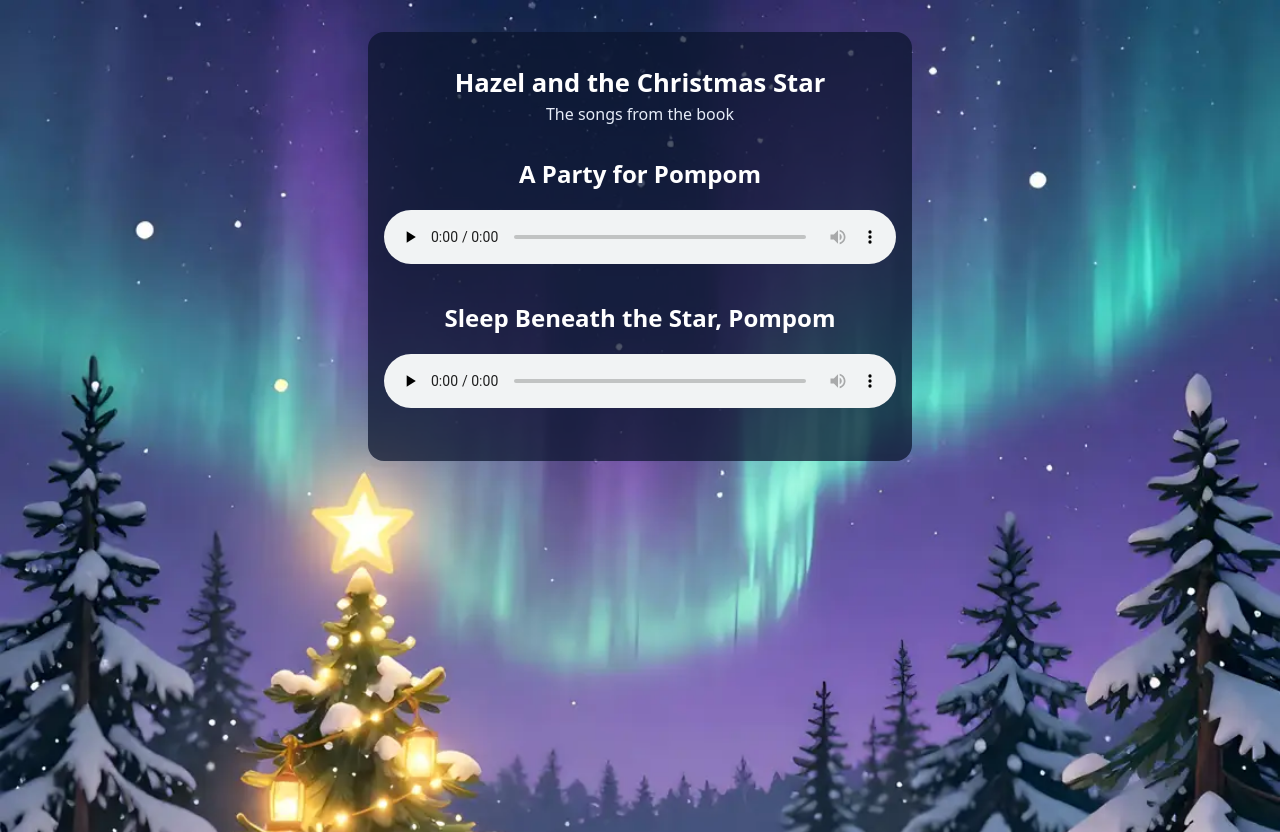
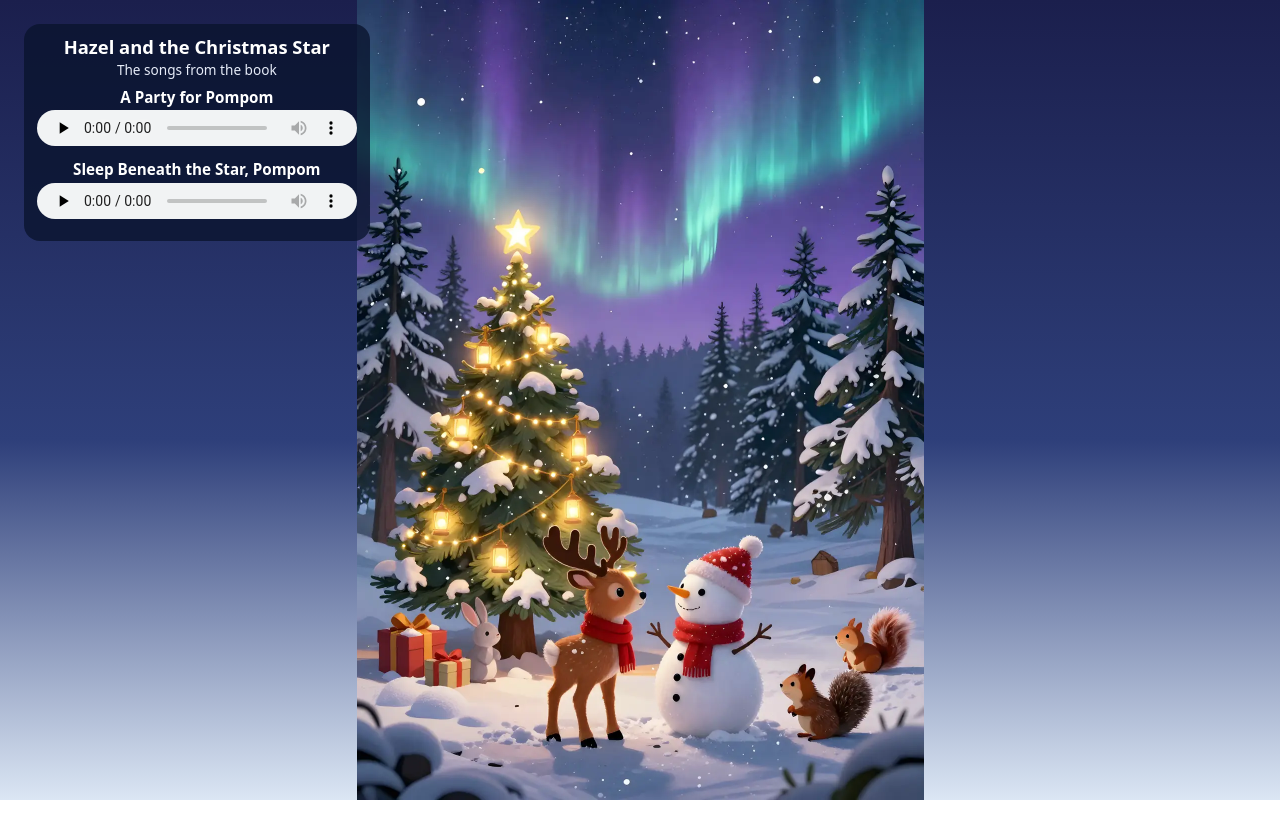
Before and after one commit to ATLMARKET/hazel-music, a plain HTML site: page index.html in a window 1280 px wide. After the commit the page ends 800 px from the top, so only its background shows below. Drawn offline with Linux system fonts and the light colour scheme.

Commit message:
Cover fully visible (contain), compact panel off the characters
Co-Authored-By: Claude Sonnet 5.5 <noreply@anthropic.com>

```diff
--- a/index.html
+++ b/index.html
@@ -5,11 +5,13 @@
 <meta name="viewport" content="width=device-width, initial-scale=1">
 <title>Hazel and the Christmas Star</title>
 <style>
-html{min-height:100%}
-body{font-family:system-ui,sans-serif;margin:0;min-height:100vh;color:#fff;text-align:center;background:#1b2a49 url(images/couverture.webp) center/cover no-repeat fixed}
-main{max-width:32rem;margin:2rem auto;padding:1rem;background:rgba(10,20,45,.72);border-radius:1rem}
-h1{font-size:1.6rem;margin-bottom:.2rem}p{margin-top:0;color:#e6ecf8}
-section{margin:2rem 0}audio{width:100%}
+html,body{height:100%;margin:0}body{box-sizing:border-box;padding:.6rem;overflow-x:hidden}
+body{font-family:system-ui,sans-serif;color:#fff;text-align:center;background:linear-gradient(#1b1f4d,#2e3f7a 55%,#dbe6f4) fixed}
+body::before{content:"";position:fixed;inset:0;z-index:-1;background:url(images/couverture.webp) center bottom/contain no-repeat}
+main{position:relative;max-width:26rem;margin:0 auto;padding:.6rem .8rem;background:rgba(10,20,45,.78);border-radius:1rem}
+h1{font-size:1.15rem;margin:0 0 .1rem}p{margin:0 0 .4rem;font-size:.85rem;color:#e6ecf8}
+section{margin:.5rem 0}h2{font-size:.95rem;margin:0 0 .2rem}audio{width:100%;height:36px}
+@media (min-aspect-ratio:1/1){body::before{background-position:center center}main{position:fixed;left:1.5rem;top:1.5rem;margin:0;width:20rem}}
 </style>
 </head>
 <body>
```
Also changed, not shown: captures/1280x800.png (added), captures/390x844.png (added).
